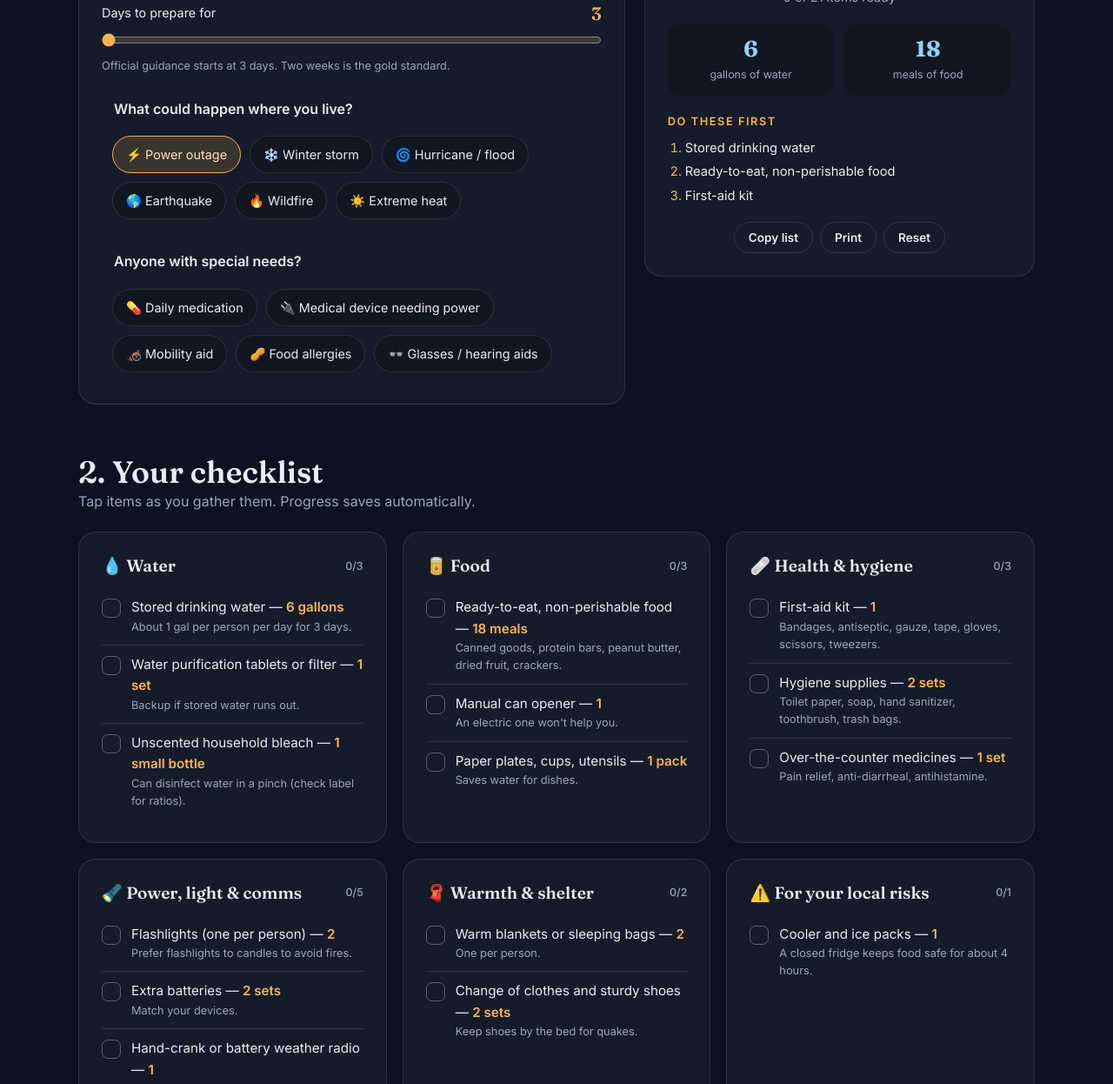
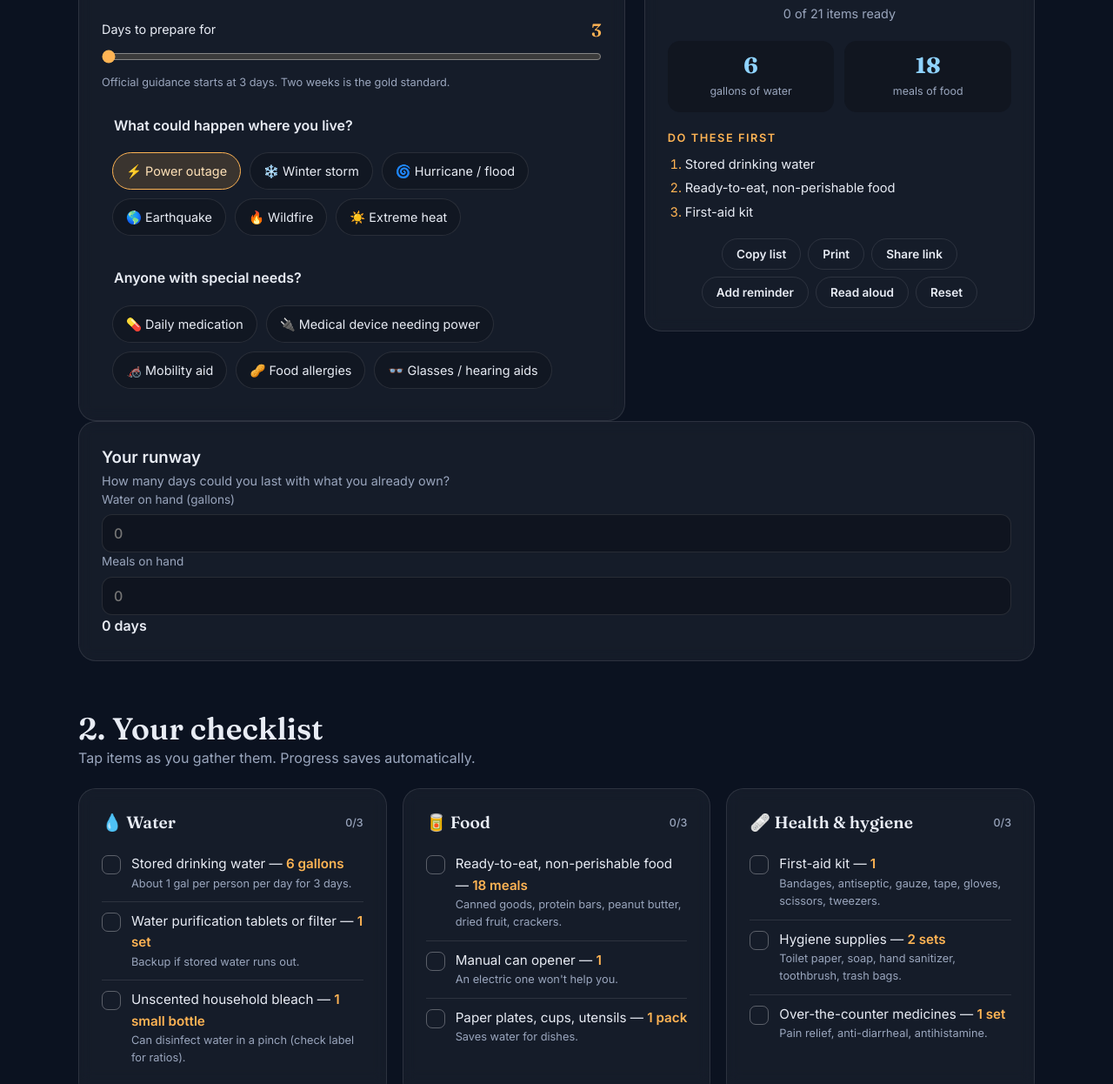
Before and after one commit to Starlette2011/Haven, a plain HTML site: page index.html in a window 1280 px wide. Shown: the part 987-2233 px from the top of the page at 87% size. Drawn offline with Linux system fonts and the light colour scheme.

Commit message:
Add demo buttons and runway section to index.html

```diff
--- a/index.html
+++ b/index.html
@@ -22,6 +22,7 @@
     <a href="#planner">Planner</a>
     <a href="#plan">Family plan</a>
     <a href="#why">Why it matters</a>
+    <button class="btn ghost small" data-demo>▶ Demo</button>
   </nav>
 </header>
 
@@ -32,6 +33,7 @@
     <p class="lead">Tell Haven who's in your home and what could hit your area. Get a personalized supply list with exact quantities, plus a family plan you can print — in under a minute.</p>
     <div class="cta">
       <a class="btn primary" href="#planner">Build my plan</a>
+      <button class="btn ghost" data-demo>▶ Watch the auto demo</button>
       <span class="note">Free · No account · Your data never leaves your device</span>
     </div>
   </section>
@@ -98,9 +100,28 @@
         <div class="actions">
           <button class="btn ghost" id="copy">Copy list</button>
           <button class="btn ghost" id="print">Print</button>
+          <button class="btn ghost" id="share">Share link</button>
+          <button class="btn ghost" id="ics">Add reminder</button>
+          <button class="btn ghost" id="speak">Read aloud</button>
           <button class="btn ghost" id="reset">Reset</button>
         </div>
       </aside>
+    </div>
+
+    <div class="card runway" id="runway">
+      <div>
+        <h3>Your runway</h3>
+        <p class="muted">How many days could you last with what you already own?</p>
+      </div>
+      <div class="rin">
+        <label>Water on hand (gallons)<input type="number" id="haveWater" min="0" placeholder="0"></label>
+        <label>Meals on hand<input type="number" id="haveMeals" min="0" placeholder="0"></label>
+      </div>
+      <div class="rout">
+        <b id="runDays">0 days</b>
+        <div class="bar"><i id="runBar"></i></div>
+        <p id="runMsg" class="muted"></p>
+      </div>
     </div>
 
     <div class="section-head">
@@ -157,6 +178,12 @@
   <p>Built for IceHacks 2026 · Fraunces &amp; Inter fonts · AI-assisted development (Claude) — see README</p>
 </footer>
 
+<div id="demoBar" hidden role="status" aria-live="polite">
+  <span id="demoStep"></span>
+  <p id="demoCap"></p>
+  <button class="btn ghost small" id="demoStop">Stop demo ✕</button>
+</div>
+
 <script src="app.js"></script>
 </body>
 </html>
```
